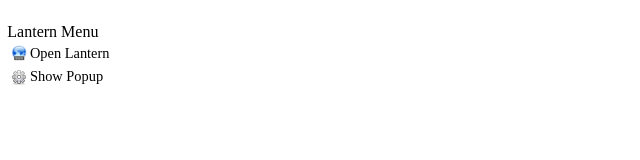
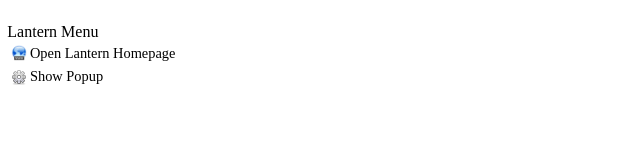
Before and after one commit to ElonGame/firefox-extension, a website: page data/panel.html in a window 1280 px wide. Shown: the full height of the page, 0-640 px from the left. Drawn offline with Linux system fonts and the light colour scheme.

Commit message:
update README

```diff
--- a/data/panel.html
+++ b/data/panel.html
@@ -9,7 +9,7 @@
         Lantern Menu
         <li id="open-www">
             <img src="images/webpage.png">
-        Open Lantern
+        Open Lantern Homepage
         </li>
         <li id="show-popup">
             <img src="images/gear.png">
```
